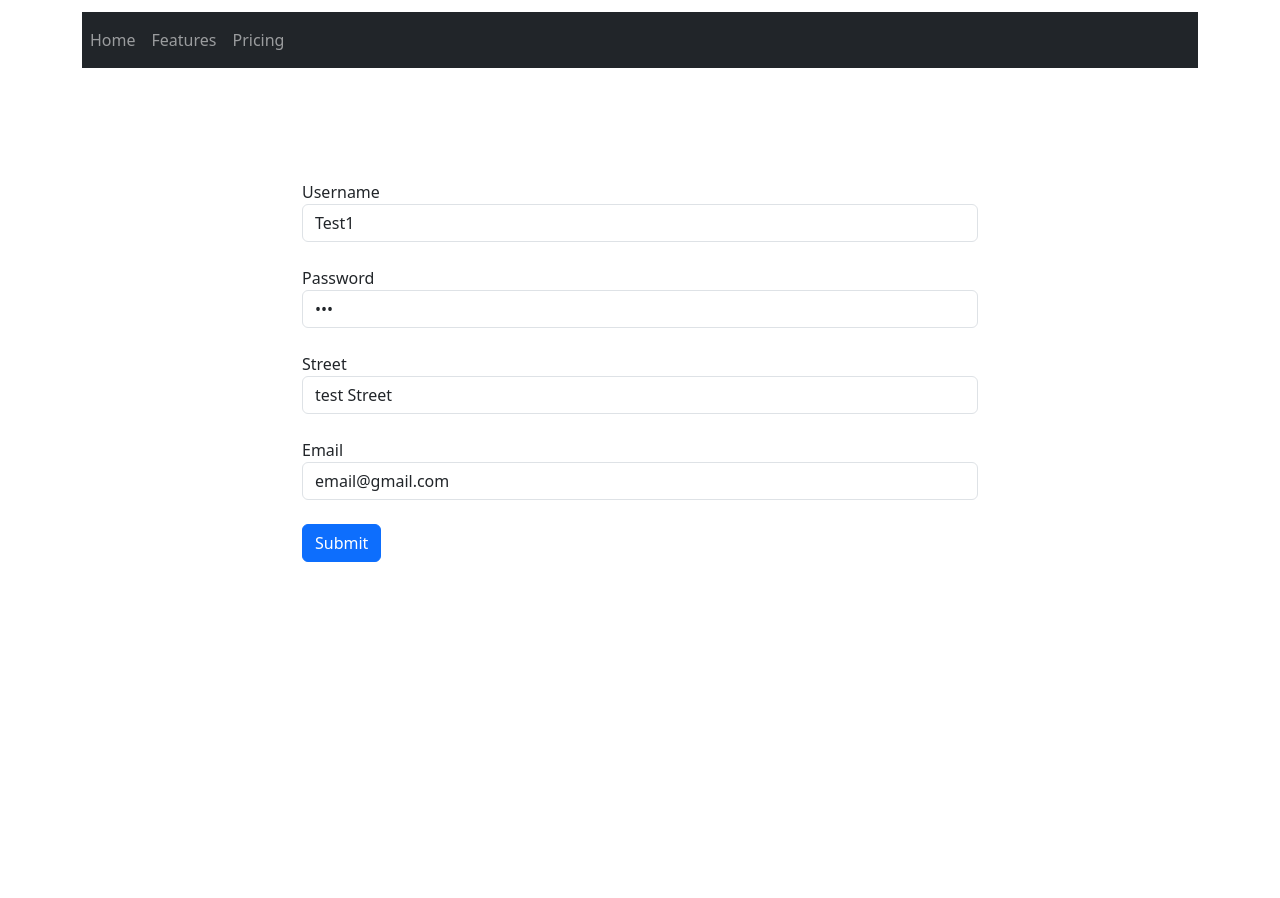
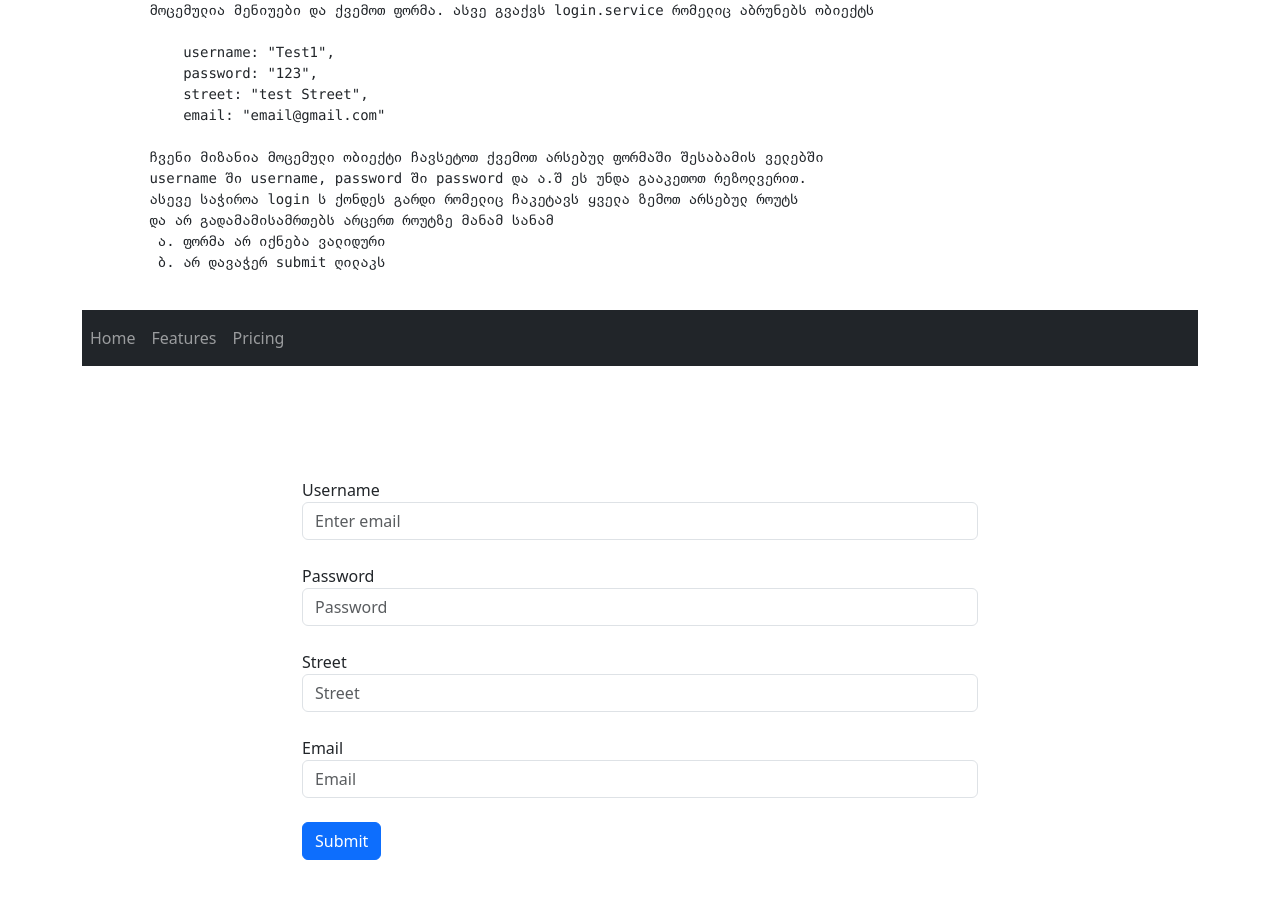
Before and after one commit to gptskialadze/bog-training, an Angular app: page / in a window 1280 px wide. Shown: the top 898 px of the page. Before the commit the page ends 800 px from the top, so only its background shows below. Built offline with nearby package versions, Linux system fonts and the light colour scheme.

Commit message:
davaleba'

```diff
--- a/src/app/app.component.html
+++ b/src/app/app.component.html
@@ -1,2 +1,18 @@
+<div class="container">
+    <pre>
+        მოცემულია მენიუები და ქვემოთ ფორმა. ასვე გვაქვს login.service რომელიც აბრუნებს ობიექტს
 
+            username: "Test1",
+            password: "123",
+            street: "test Street",
+            email: "email@gmail.com"
+
+        ჩვენი მიზანია მოცემული ობიექტი ჩავსეტოთ ქვემოთ არსებულ ფორმაში შესაბამის ველებში
+        username ში username, password ში password და ა.შ ეს უნდა გააკეთოთ რეზოლვერით.
+        ასევე საჭიროა login ს ქონდეს გარდი რომელიც ჩაკეტავს ყველა ზემოთ არსებულ როუტს
+        და არ გადამამისამრთებს არცერთ როუტზე მანამ სანამ
+         ა. ფორმა არ იქნება ვალიდური
+         ბ. არ დავაჭერ submit ღილაკს
+    </pre>
+</div>
 <router-outlet></router-outlet>
--- a/src/app/app.module.ts
+++ b/src/app/app.module.ts
@@ -7,18 +7,10 @@ import { RouterModule, Routes } from '@angular/router';
 import { LoginComponent } from './login/login.component';
 import { MainComponent } from './main/main.component';
 import { ReactiveFormsModule } from '@angular/forms';
-import { LoginGuard } from './login/login.guard';
-import { LoginResolver } from './login/login.resolver';
-
 const routes: Routes = [
   {
     path: '',
     component: LoginComponent,
-    canDeactivate: [LoginGuard],
-    resolve:
-      {
-        data: LoginResolver
-      }
 
   },
   {
--- a/src/app/login/login.component.html
+++ b/src/app/login/login.component.html
@@ -7,13 +7,13 @@
     <div class="collapse navbar-collapse" id="navbarText">
       <ul class="navbar-nav mr-auto">
         <li class="nav-item active">
-          <a class="nav-link" routerLink="login">Home</a>
+          <a class="nav-link" routerLink="main">Home</a>
         </li>
         <li class="nav-item">
           <a class="nav-link" routerLink="main">Features</a>
         </li>
         <li class="nav-item">
-          <a class="nav-link" routerLink="login">Pricing</a>
+          <a class="nav-link" routerLink="main">Pricing</a>
         </li>
       </ul>
     </div>
--- a/src/app/login/login.component.ts
+++ b/src/app/login/login.component.ts
@@ -8,25 +8,16 @@ import { ActivatedRoute, Router } from '@angular/router';
   styleUrls: ['./login.component.scss']
 })
 export class LoginComponent implements OnInit {
-  constructor(private router: Router, private actRoute: ActivatedRoute) {}
+  constructor(private router: Router) {}
   submited: boolean = false;
   ngOnInit(): void {
     this.initForm();
-    this.actRoute.data.subscribe((e: any) => {
-      this.myForm.patchValue(e.data);
-      if (this.myForm.valid) {
-        this.submited = true;
-      } else {
-        this.submited = false;
-      }
-    })
+
 
   }
   myForm!: FormGroup;
   login(e: any) {
-    this.submited = true;
-    e.preventDefault()
-     this.router.navigate(['main'])
+
   }
 
   initForm() {
--- a/src/app/login/login.guard.ts
+++ /dev/null
@@ -1,18 +0,0 @@
-import { Injectable } from "@angular/core";
-import { ActivatedRouteSnapshot, CanDeactivate, CanDeactivateFn, RouterStateSnapshot, UrlTree } from "@angular/router";
-import { Observable } from "rxjs";
-
-@Injectable({
-    providedIn: 'root'
-})
-export class LoginGuard implements CanDeactivate<any> {
-  canDeactivate(component: any, currentRoute: ActivatedRouteSnapshot, currentState: RouterStateSnapshot, nextState: RouterStateSnapshot): Observable<boolean | UrlTree> | Promise<boolean | UrlTree> | boolean | UrlTree {
-      if (component.myForm.status == "VALID" && component.submited) {
-        return true
-      } else {
-        component.submited = false;
-        return false
-      }
-
-  }
-}
--- a/src/app/login/login.resolver.ts
+++ /dev/null
@@ -1,13 +0,0 @@
-import { Inject, Injectable } from "@angular/core";
-import { ActivatedRouteSnapshot, Resolve, RouterStateSnapshot } from "@angular/router";
-import { LoginService } from "./login.service";
-
-@Injectable({
-    providedIn: 'root'
-})
-export class LoginResolver implements Resolve<any> {
-   constructor(private  loginService: LoginService) {}
-    resolve(route: ActivatedRouteSnapshot, state: RouterStateSnapshot) {
-        return this.loginService?.getData();
-    }
-}
```
Also changed, not shown: 2 other files (tests, documents, lock files or other folders).
